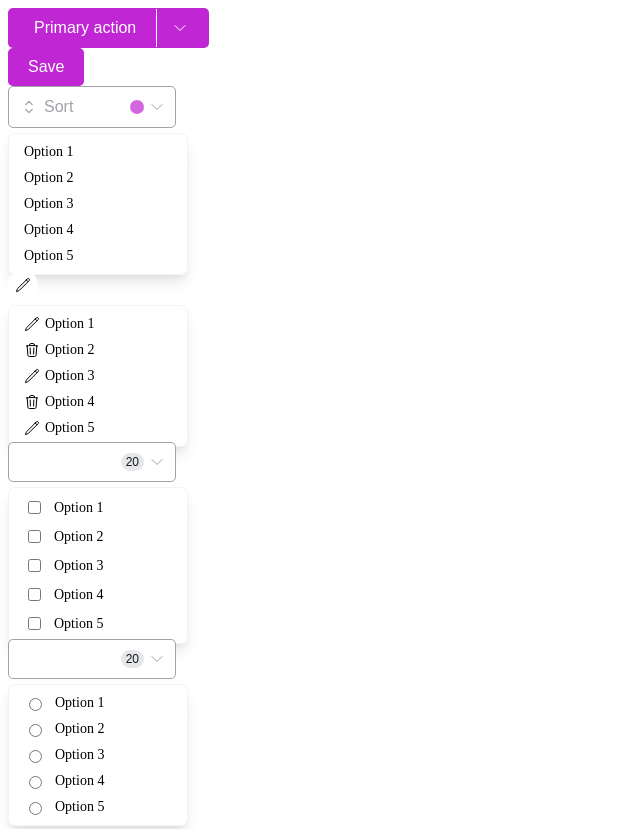
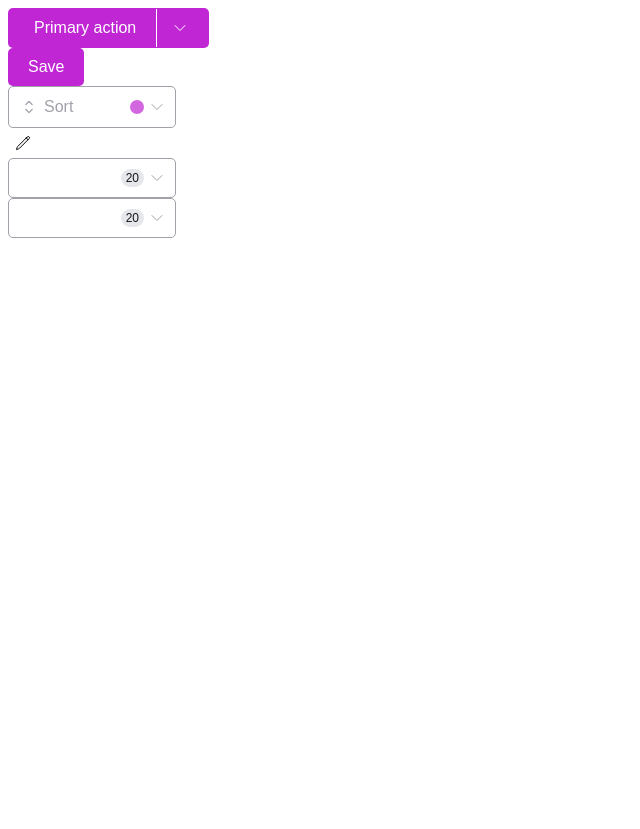
Before and after one commit to neicore/todo, a React (Create React App) app: page / in a window 1280 px wide. Shown: the whole page, without its empty margins (0-640 px from the left). After the commit the page ends 800 px from the top, so only its background shows below. Built offline with nearby package versions, Linux system fonts and the light colour scheme; the HTML template or start-up script is replaced by a standard one.

Commit message:
:poop: select component done

```diff
--- a/src/components/select/index.tsx
+++ b/src/components/select/index.tsx
@@ -1,7 +1,8 @@
-import { ElementType } from 'react'
+import { ElementType, useState } from 'react'
+import { useDetectOutsideClick } from '../../hooks'
 import Active from '../active'
 import CountBadge from '../CountBadge/CountBadge'
-import { ChevronDown } from '../icons'
+import { ChevronDown, ChevronUp } from '../icons'
 import SelectItem from '../selectItem'
 import style from './style.module.sass'
 
@@ -33,20 +34,31 @@ const Select = ({
   activeBeacon = false,
   TriggerIcon,
 }: Props) => {
+  const [opened, setOpened] = useState(false)
+
+  let ref = useDetectOutsideClick(() => {
+    setOpened(false)
+  })
+
   const handleNormalClick = (e: any) => {
     console.log(e.currentTarget.getAttribute('value'))
   }
+
   const handleInputClick = (e: any) => {
     if (e.target.checked) {
       console.log(e.target.value, e.target)
     }
   }
 
+  const handleTriggerClick = (e: any) => {
+    setOpened(!opened)
+  }
+
   const triggerComponent = () => {
     switch (triggerType) {
       case 'full':
         return (
-          <button className={style.trigger}>
+          <button className={style.trigger} onClick={handleTriggerClick}>
             <span className={style.trigger_left}>
               {TriggerIconLeft ? <TriggerIconLeft /> : null}
               {triggerTitle}
@@ -54,14 +66,14 @@ const Select = ({
 
             <span className={style.trigger_right}>
               {activeBeacon ? <Active /> : <CountBadge count={'20'} />}
-              {<ChevronDown />}
+              {opened ? <ChevronUp /> : <ChevronDown />}
             </span>
           </button>
         )
 
       case 'icon':
         return (
-          <button className={style.trigger_icon}>
+          <button className={style.trigger_icon} onClick={handleTriggerClick}>
             {TriggerIcon ? <TriggerIcon /> : null}
           </button>
         )
@@ -164,9 +176,11 @@ const Select = ({
   }
 
   return (
-    <div className={style.container}>
+    <div className={style.container} ref={ref}>
       {triggerComponent()}
-      <div className={style.options}>{optionsComponent()}</div>
+      {opened ? (
+        <div className={style.options}>{optionsComponent()}</div>
+      ) : null}
     </div>
   )
 }
--- a/src/components/select/style.module.sass
+++ b/src/components/select/style.module.sass
@@ -40,13 +40,9 @@
 
     .options
         position: absolute
-        top: 5px
-
-        display: flex
-        flex-direction: column
-        align-items: flex-start
+        z-index: 100
         padding: 5px
-        position: relative
+        margin-top: 5px
         min-width: 168px
         background: #FFFFFF
         border: 1px solid #F3F4F6
--- a/src/hooks/index.tsx
+++ b/src/hooks/index.tsx
@@ -5,7 +5,7 @@ export const useDetectOutsideClick = (callback: any) => {
 
   useEffect(() => {
     const handleClick = (event: any) => {
-      if (ref.current && !ref.current.contains(event.target)) {
+      if (ref.current && !ref.current?.contains(event.target)) {
         callback()
       }
     }
@@ -15,7 +15,7 @@ export const useDetectOutsideClick = (callback: any) => {
     return () => {
       document.removeEventListener('click', handleClick, true)
     }
-  }, [callback])
+  })
 
   return ref
 }
```
